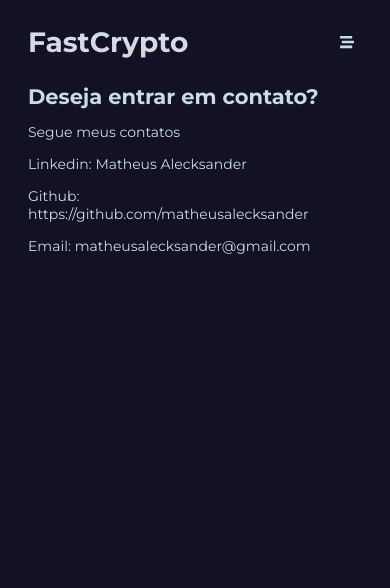
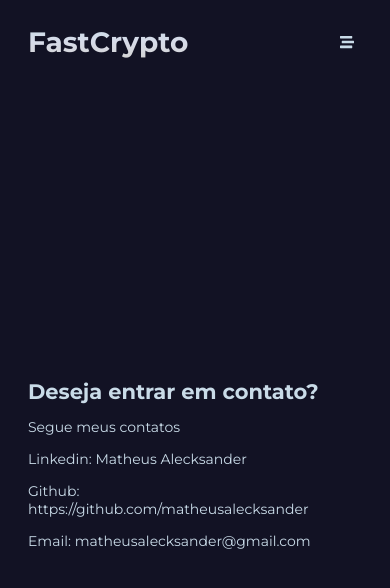
Before and after one commit to matheusalecksander/fastcrypto-web, a Next.js app: page /contact in a window 390 px wide. Shown: the top 588 px of the page. Built offline with nearby package versions, Linux system fonts and the light colour scheme.

Commit message:
Arrumado o menu no mobile, link para home na logo e posicionamento das informações na página contato

```diff
--- a/src/components/Header/index.tsx
+++ b/src/components/Header/index.tsx
@@ -1,8 +1,8 @@
-import { useRouter } from "next/router";
-import { MenuItems } from "../MenuItems";
-import { FaStream, FaTimes } from 'react-icons/fa'
+import { MenuItems } from '../MenuItems';
+import { FaStream, FaTimes } from 'react-icons/fa';
+import Link from 'next/link'
 
-import styles from './header.module.scss'
+import styles from './header.module.scss';
 
 interface HeaderProps {
   onClick: () => void;
@@ -11,13 +11,14 @@ interface HeaderProps {
 }
 
 export function Header({showCloseMenuIcon = false, onClick, windowWidth}: HeaderProps) {
-  const router = useRouter();
   return (
     <header className={styles.appHeader}>
       <div className={styles.logoContainer}>
-        <h1>
-          FastCrypto
-        </h1>
+        <Link href="/">
+          <h1>
+            FastCrypto
+          </h1>
+        </Link>
       </div>
       <nav>
         {
--- a/src/components/MenuItems/menuitems.module.scss
+++ b/src/components/MenuItems/menuitems.module.scss
@@ -32,25 +32,22 @@
 
 .containerGrid {
   width: 100%;
-  height: 100%;
+  height: auto;
 
   display: grid;
   align-items: center;
+  gap: 1rem;
 
-  padding: 0 2rem;
-
-  position: absolute;
-  top: 0;
-  bottom: 0;
+  padding: 1rem 2rem;
 
   li {
     width: 100%;
-    height: 20%;
+    height: 25%;
     display: flex;
     align-items: center;
     justify-content: space-evenly;
 
-    padding: 0.5rem;
+    padding: 1rem;
     cursor: pointer;
     color: var(--gray-100);
   }
--- a/src/pages/contact.tsx
+++ b/src/pages/contact.tsx
@@ -10,6 +10,7 @@ export default function Contact() {
       </Head>
       <main className={styles.container}>
         <section className={styles.contentContainer}>
+          <div>
             <h2>Deseja entrar em contato?</h2>
             <p>Segue meus contatos</p>
             <ul>
@@ -17,6 +18,7 @@ export default function Contact() {
               <li>Github: <a href="https://github.com/matheusalecksander" target="_blank" rel="noreferrer">https://github.com/matheusalecksander</a></li>
               <li>Email: <a href="mailto:matheusalecksander@gmail.com">matheusalecksander@gmail.com</a></li>
             </ul>
+          </div>
         </section>
       </main>
     </>
--- a/src/styles/pages/contact.module.scss
+++ b/src/styles/pages/contact.module.scss
@@ -1,6 +1,6 @@
 .container {
   width: 100%;
-  height: 100%;
+  height: 90vh;
   display: flex;
   align-items: center;
 }
@@ -8,15 +8,25 @@
 .contentContainer {
   width: 100%;
   height: 100%;
-  display: grid;
+  display: flex;
+  flex-direction: column;
+  justify-content: center;
   align-items: center;
-  justify-content: center;
   gap: 1rem;
 
-  ul {
+  div {
     display: grid;
-    align-items: center;
-    justify-content: center;
     gap: 1rem;
+
+    ul {
+      display: grid;
+      align-items: center;
+      justify-content: center;
+      gap: 1rem;
+
+      a:hover {
+        color: var(--gray-600);
+      }
+    }
   }
 }
```
Lines whose indentation alone changed are shown as unchanged.
